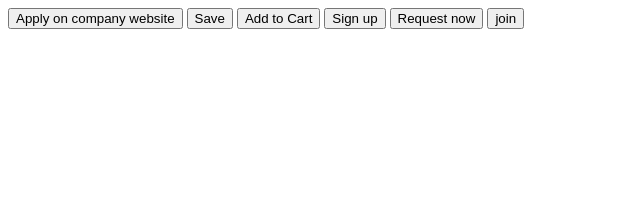
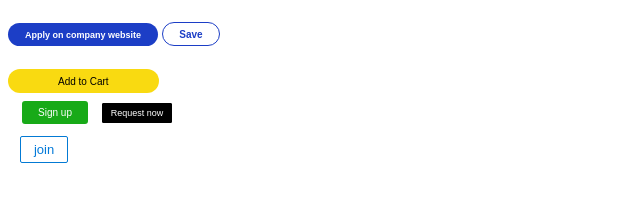
Before and after one commit to Royan586/html-css-buttons, a plain HTML site: page index.html in a window 1280 px wide. Shown: the whole page, without its empty margins (0-640 px from the left). Drawn offline with Linux system fonts and the light colour scheme.

Commit message:
Update index.html

```diff
--- a/index.html
+++ b/index.html
@@ -4,7 +4,7 @@
     <meta charset="UTF-8">
     <meta name="viewport" content="width=device-width, initial-scale=1.0">
     <title>buttons project</title>
-    <link rel="stylesheet" href="csses/buttons.css">
+    <link rel="stylesheet" href="style.css">
 </head>
 <body>
     <button class="linkedin1-button">
```
